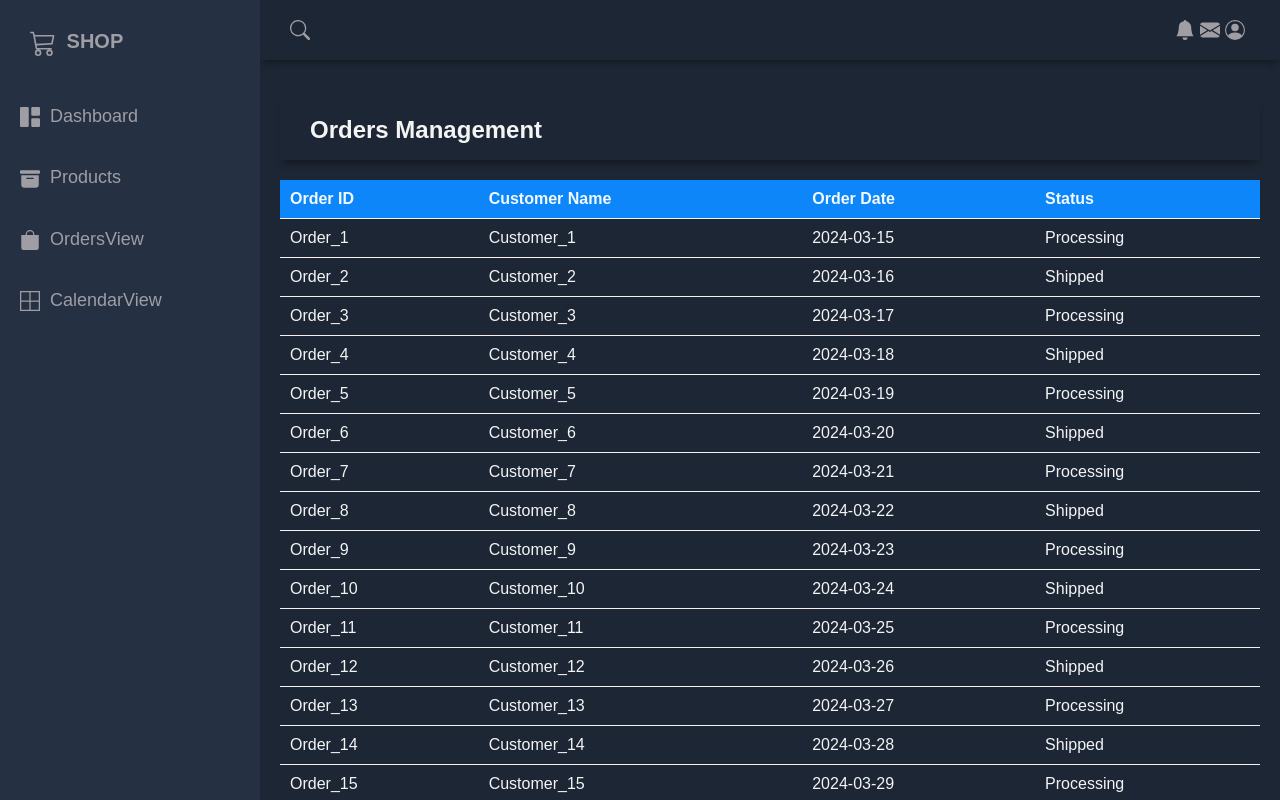
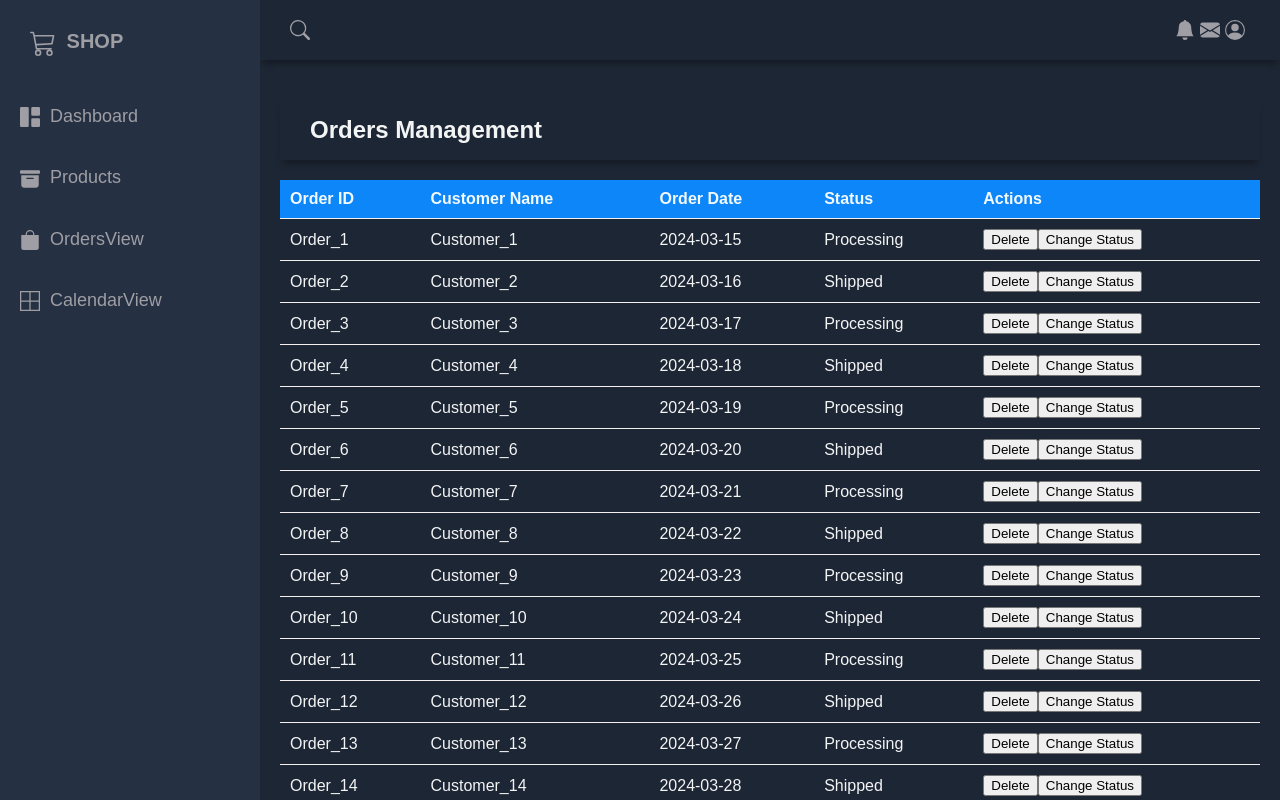
Before and after one commit to tekumalla1209/ERP-PROJECT, a React (Create React App) app: page /orders in a window 1280 px wide. Built offline with nearby package versions, Linux system fonts and the light colour scheme.

Commit message:
updated orders view page

```diff
--- a/src/Components/OrdersView.js
+++ b/src/Components/OrdersView.js
@@ -5,13 +5,13 @@ const OrdersView = () => {
   const [orders, setOrders] = useState([]);
 
   useEffect(() => {
-
     let generatedOrders = [];
     for (let i = 0; i < 20; i++) {
       var today = new Date();
-      today.setHours(17, 0, 0, 0);
+      today.setHours(7, 0, 0, 0);
+
       var today8 = new Date();
-      today8.setHours(20, 0, 0, 0);
+      today8.setHours(10, 0, 0, 0);
       let currentDay = today.getDate();
 
       today.setDate(currentDay + i);
@@ -22,8 +22,8 @@ const OrdersView = () => {
         order_id: `Order_${i + 1}`,
         customerName: `Customer_${i + 1}`,
         orderDate: formatDate(today),
-        start: today,
-        end: today8,
+        start: today.setDate(today.getDate() + 3),
+        end: today8.setDate(today8.getDate() + 3),
         status: i % 2 === 0 ? 'Processing' : 'Shipped'
       };
       generatedOrders.push(newOrder);
@@ -33,12 +33,31 @@ const OrdersView = () => {
     setOrders(generatedOrders);
   }, []);
 
-
   const formatDate = (date) => {
     const year = date.getFullYear();
     const month = String(date.getMonth() + 1).padStart(2, '0');
     const day = String(date.getDate()).padStart(2, '0');
     return `${year}-${month}-${day}`;
+  };
+
+  const handleDelete = (orderId) => {
+    const updatedOrders = orders.filter(order => order.order_id !== orderId);
+    localStorage.setItem('orders', JSON.stringify(updatedOrders));
+    setOrders(updatedOrders);
+  };
+
+  const handleChangeStatus = (orderId) => {
+    const updatedOrders = orders.map(order => {
+      if (order.order_id === orderId) {
+        return {
+          ...order,
+          status: order.status === 'Processing' ? 'Shipped' : 'Processing'
+        };
+      }
+      return order;
+    });
+    localStorage.setItem('orders', JSON.stringify(updatedOrders));
+    setOrders(updatedOrders);
   };
 
   return (
@@ -54,6 +73,7 @@ const OrdersView = () => {
               <th>Customer Name</th>
               <th>Order Date</th>
               <th>Status</th>
+              <th>Actions</th>
             </tr>
           </thead>
           <tbody>
@@ -63,6 +83,10 @@ const OrdersView = () => {
                 <td>{order.customerName}</td>
                 <td>{order.orderDate}</td>
                 <td>{order.status}</td>
+                <td>
+                  <button onClick={() => handleDelete(order.order_id)}>Delete</button>
+                  <button onClick={() => handleChangeStatus(order.order_id)}>Change Status</button>
+                </td>
               </tr>
             ))}
           </tbody>
```
